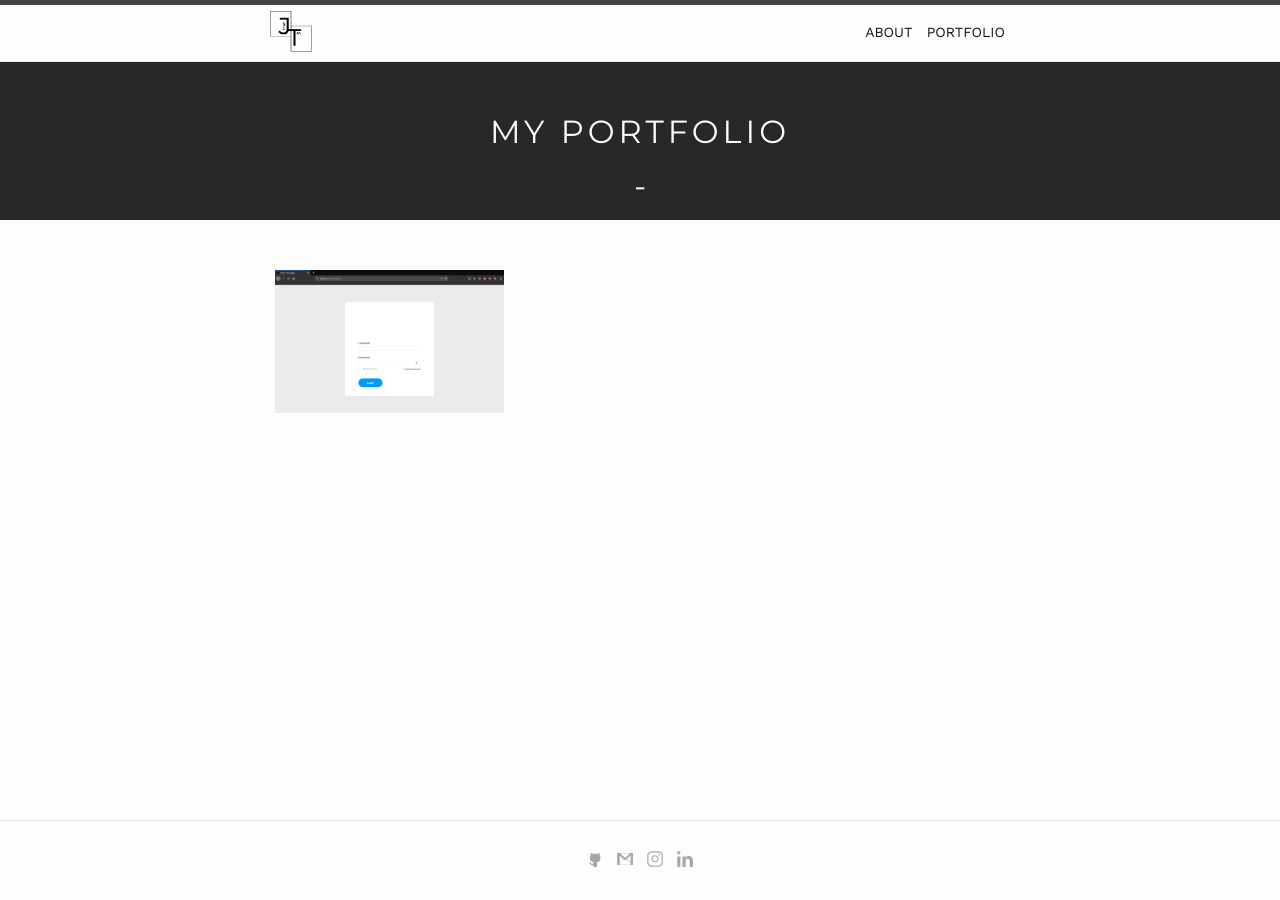
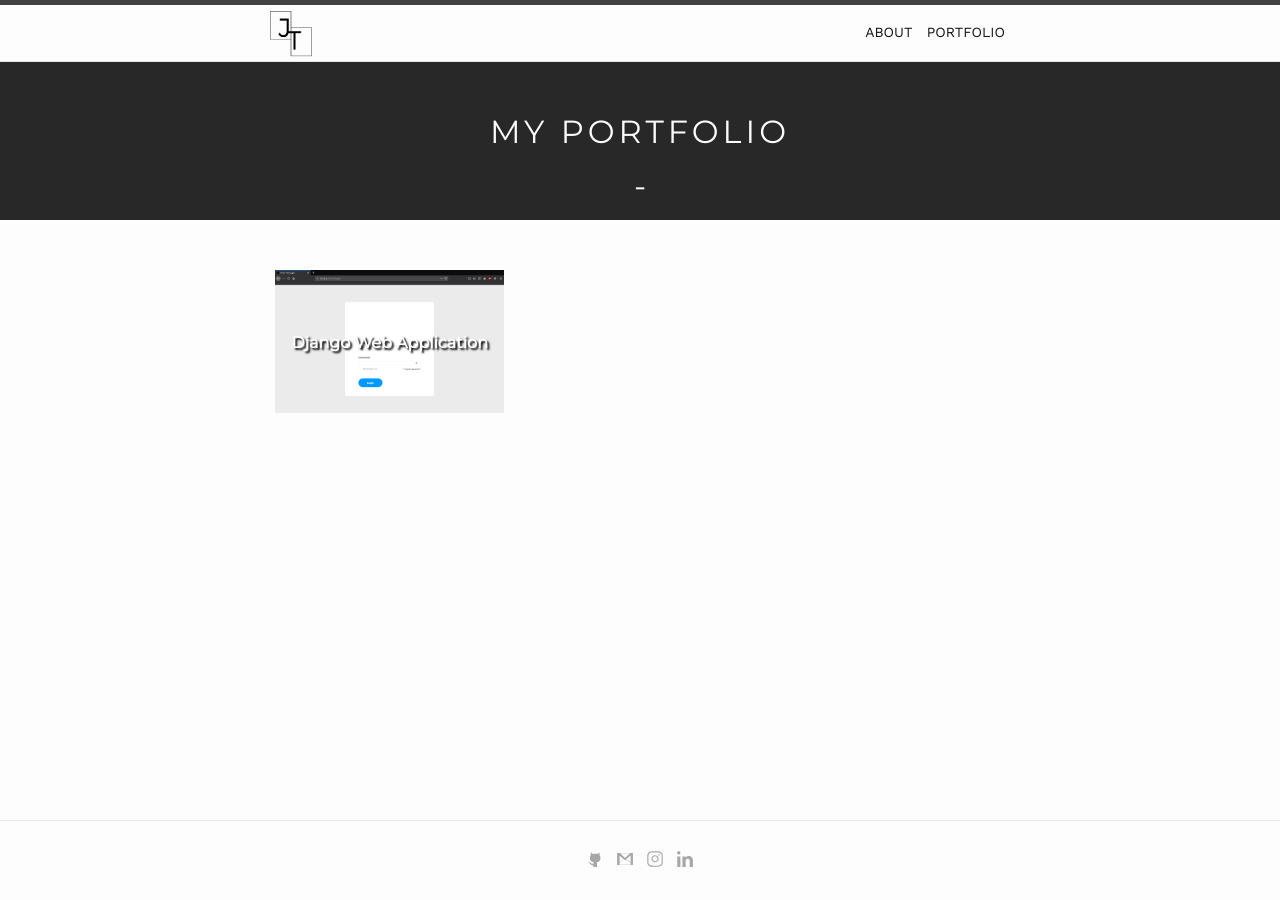
Before and after one commit to hungryjireh/portfolio, a Jekyll site: the page built from portfolio.md, in a window 1280 px wide. Built offline with Jekyll 4.4.1, drawn with Linux system fonts in a browser that asks for light colours.

Commit message:
fixed other aesthetic errors

```diff
--- a/_layouts/portfolio.html
+++ b/_layouts/portfolio.html
@@ -78,6 +78,7 @@
                             {% endfor %}
                             <div class="normal">
                                 <div class="text">
+                                    Django Web Application
                                 </div>
                             </div>
                             <div class="hover">
```
Also changed, not shown: assets/img/jireh.png.
